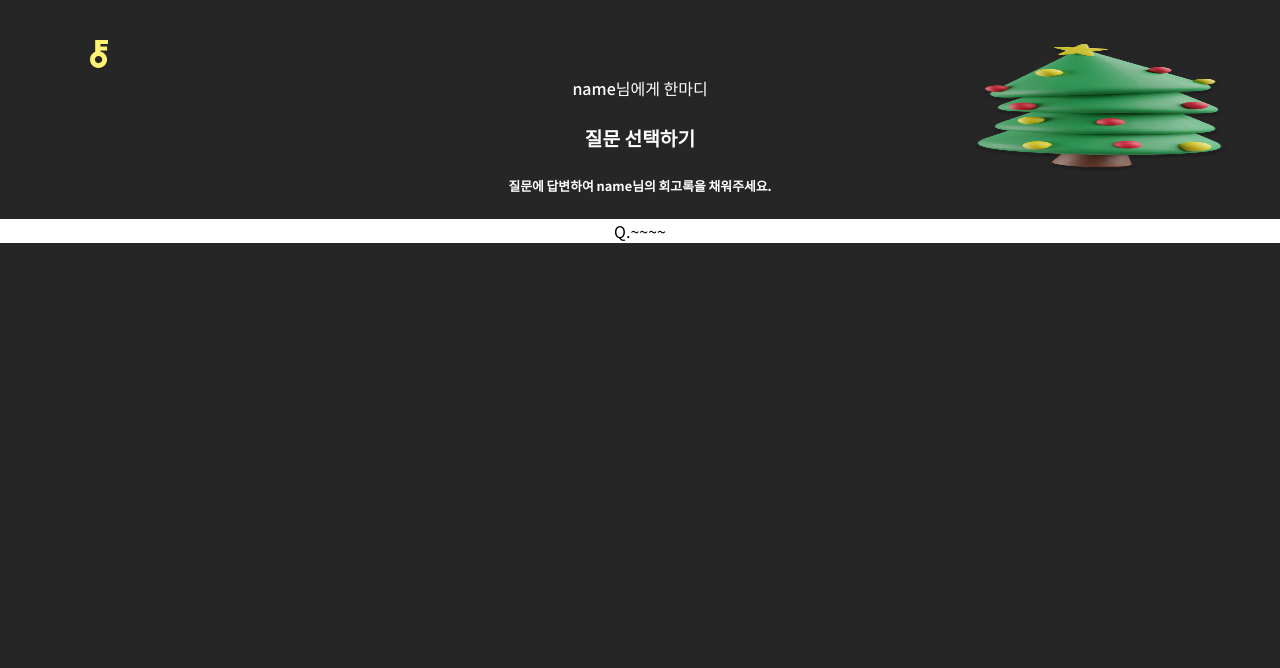
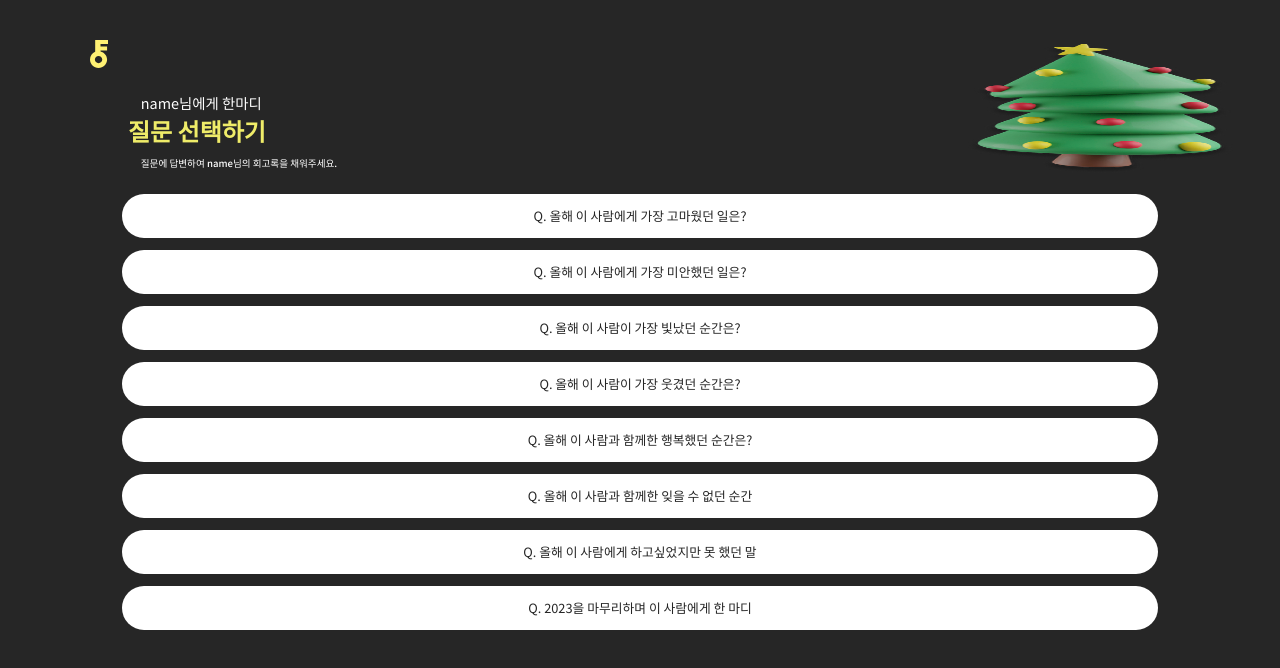
Before and after one commit to FAREWELL2023/FAREWELL_FE, a React (Create React App) app: page /myfeed/questions in a window 1280 px wide. Shown: the top 668 px of the page. Built offline with nearby package versions, Linux system fonts and the light colour scheme.

Commit message:
[feat] OthersQuestionPage 구현

```diff
--- a/src/pages/OthersQuestionPage.jsx
+++ b/src/pages/OthersQuestionPage.jsx
@@ -11,7 +11,7 @@ const Wrapper = styled.div`
     overflow-x: hidden;
     background-color: #262626;;
     align-items: center;
-    text-align: center;
+    //text-align: center;
 `;
 
 const Logo = styled.div`
@@ -20,30 +20,50 @@ const Logo = styled.div`
     right: 30px;
 `
 const Title = styled.div`
-    color: #FFF;
+    color: #EFEC69;
     font-weight: 700;
-    margin: 1vh 0 3vh 0;
-    font-size: 1.2rem;
+    margin: 0 0 1vh 10vw;
+    font-size: 1.5rem;
 `
 const TitleTxt1=styled.div`
     color: #FFF;
-    font-weight: 500;
-    margin: 1vh 0 3vh 0;
-    font-size: 1.0rem;
+    font-weight: 400;
+    margin: 3vh 0 0 11vw;
+    font-size: 0.9rem;
 `;
 
 const TitleTxt2=styled.div`
     color: #FFF;
-    font-weight: 700;
-    margin: 1vh 0 3vh 0;
-    font-size: 0.8rem;
+    font-weight: 500;
+    margin: 1vh 0 3vh 11vw;
+    font-size: 0.6rem;
 `;
 
 const QuestionList=styled.div`
     background-color:#FFF;
+    color:#262626;
+    width:81vw;
+    height:5.5vh;
+    line-height:5.5vh;
+    text-align:center;
+    font-size: 0.8rem;
+    margin: 1.5vh auto;
+    border-radius:41.85px;
 `;
 
+const questionlist = [
+    {number: 1, question: "Q. 올해 이 사람에게 가장 고마웠던 일은?"},
+    {number: 2, question: "Q. 올해 이 사람에게 가장 미안했던 일은?"},
+    {number: 3, question: "Q. 올해 이 사람이 가장 빛났던 순간은?"},
+    {number: 4, question: "Q. 올해 이 사람이 가장 웃겼던 순간은?"},
+    {number: 5, question: "Q. 올해 이 사람과 함께한 행복했던 순간은?"},
+    {number: 6, question: "Q. 올해 이 사람과 함께한 잊을 수 없던 순간"},
+    {number: 7, question: "Q. 올해 이 사람에게 하고싶었지만 못 했던 말"},
+    {number: 8, question: "Q. 2023을 마무리하며 이 사람에게 한 마디"}
+];
+
 const OthersQuestionPage = () => {
+
     return (
         <Wrapper>
             <Logo><img src={tree} style={{width: "22vw", height:"17vh"}}/></Logo>
@@ -51,9 +71,11 @@ const OthersQuestionPage = () => {
             <TitleTxt1>name님에게 한마디</TitleTxt1>
             <Title>질문 선택하기</Title>
             <TitleTxt2>질문에 답변하여 name님의 회고록을 채워주세요.</TitleTxt2>
-            <QuestionList>
-                Q.~~~~
-            </QuestionList>
+            {questionlist.map((item) => (
+                <QuestionList key={item.number}>
+                    {item.question}
+                </QuestionList>
+            ))}
         </Wrapper>
     );
 };
```
